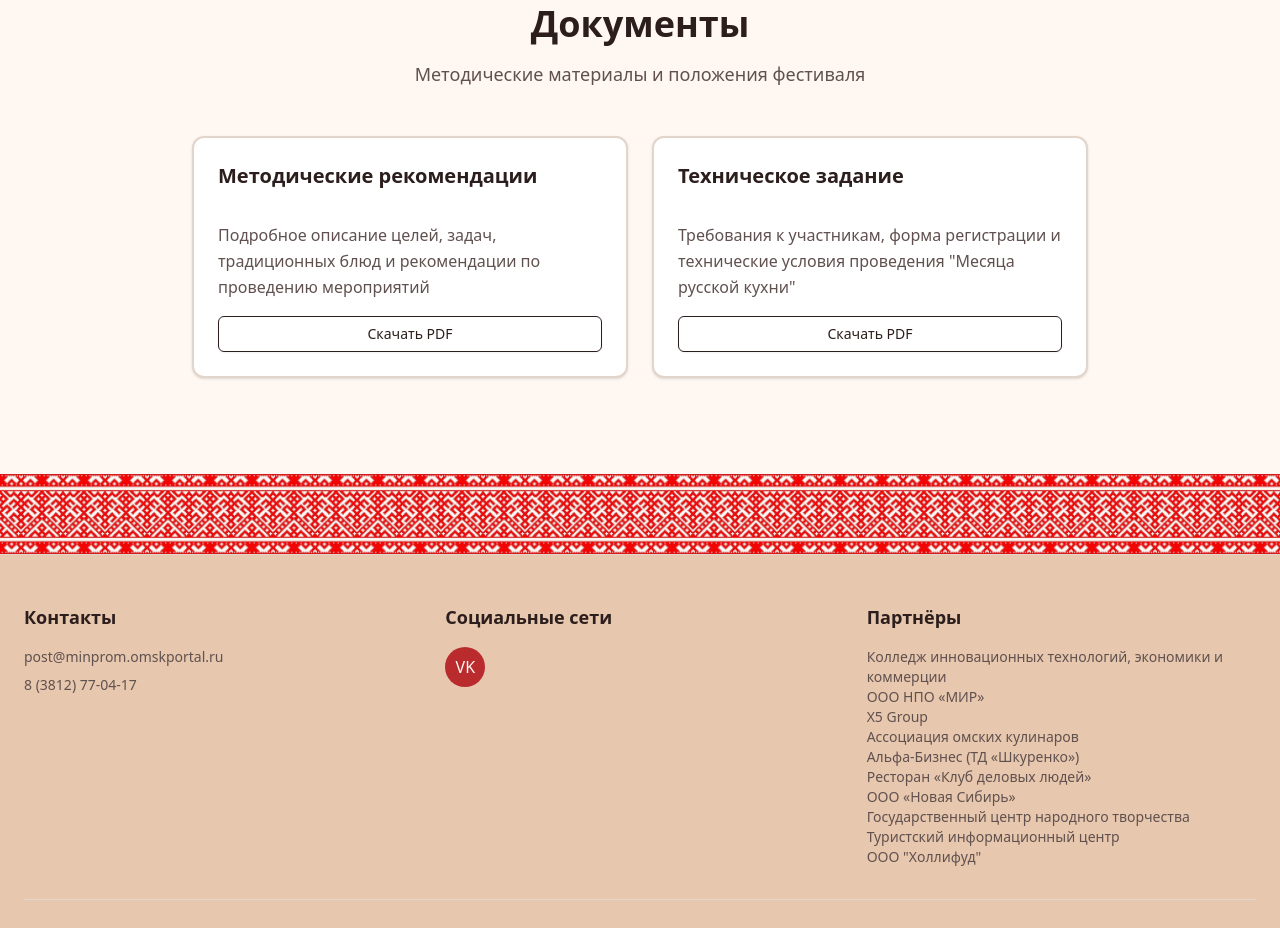
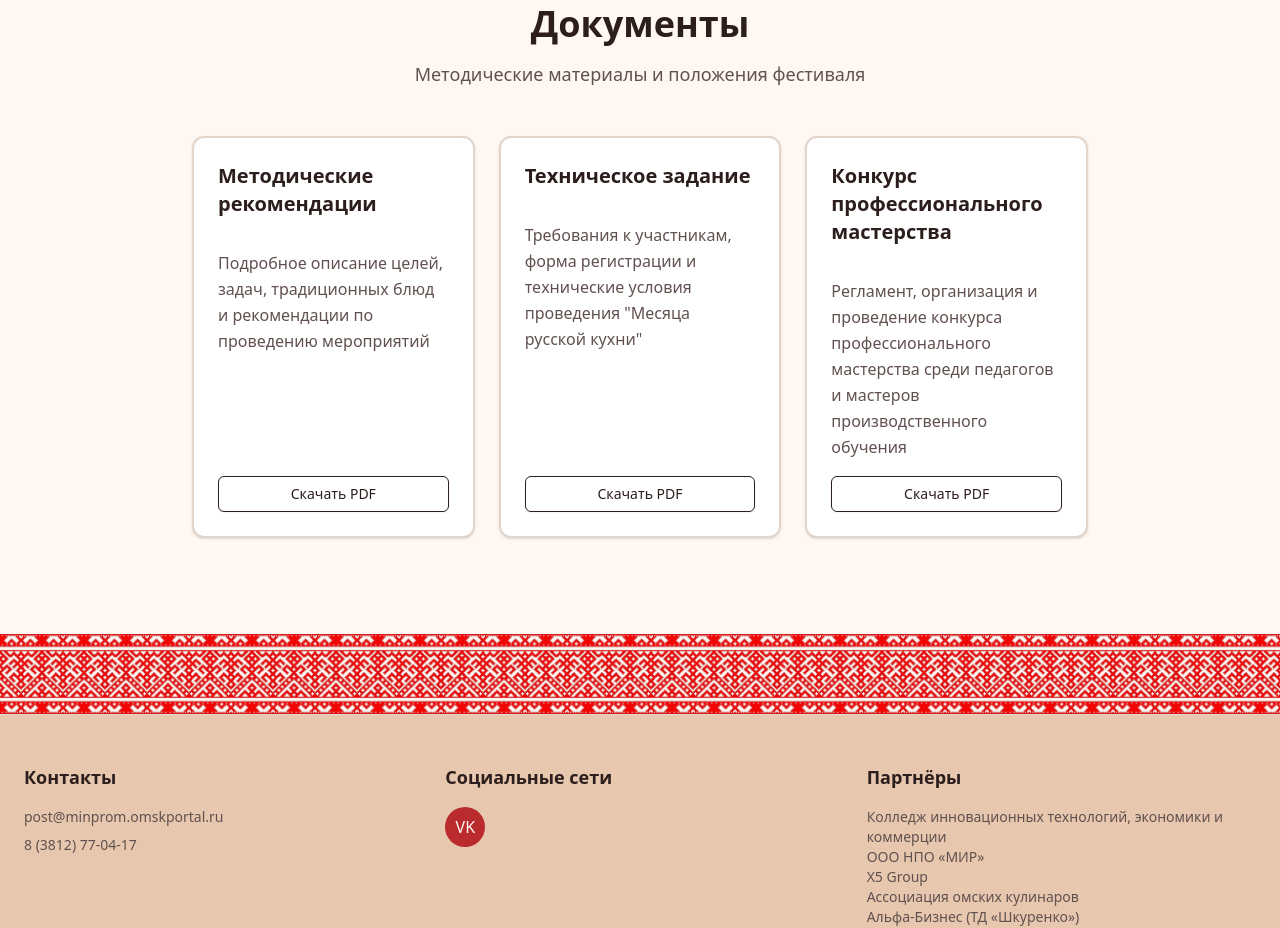
Before and after one commit to KITEK-projects/russian-cuisine-festival, a Next.js app: page / in a window 1280 px wide. Shown: the part 4860-5788 px from the top of the page. Built offline with nearby package versions, Linux system fonts and the light colour scheme.

Commit message:
feat: documents

```diff
--- a/app/page.tsx
+++ b/app/page.tsx
@@ -392,14 +392,14 @@ export default function HomePage() {
                                 </p>
                             </div>
 
-                            <div className="grid gap-6 md:grid-cols-2">
+                            <div className="grid gap-6 md:grid-cols-3">
                                 <Card className="border-2 border-border bg-card">
                                     <CardHeader>
                                         <h3 className="text-xl font-bold text-foreground">
                                             Методические рекомендации
                                         </h3>
                                     </CardHeader>
-                                    <CardContent>
+                                    <CardContent className="flex-grow flex flex-col justify-between">
                                         <p className="mb-4 leading-relaxed text-muted-foreground">
                                             Подробное описание целей, задач,
                                             традиционных блюд и рекомендации по
@@ -438,6 +438,30 @@ export default function HomePage() {
                                         </a>
                                     </CardContent>
                                 </Card>
+
+                                <Card className="border-2 border-border bg-card">
+                                    <CardHeader>
+                                        <h3 className="text-xl font-bold text-foreground">
+                                            Конкурс профессионального мастерства
+                                        </h3>
+                                    </CardHeader>
+                                    <CardContent className="flex-grow flex flex-col justify-between">
+                                        <p className="mb-4 leading-relaxed text-muted-foreground">
+                                            Регламент, организация и проведение
+                                            конкурса профессионального
+                                            мастерства среди педагогов и
+                                            мастеров производственного обучения
+                                        </p>
+                                        <a href="/konkurs.pdf">
+                                            <Button
+                                                variant="outline"
+                                                className="mt-auto w-full bg-transparent"
+                                            >
+                                                Скачать PDF
+                                            </Button>
+                                        </a>
+                                    </CardContent>
+                                </Card>
                             </div>
                         </div>
                     </div>
```
Also changed, not shown: 1 other file (tests, documents, lock files or other folders).
